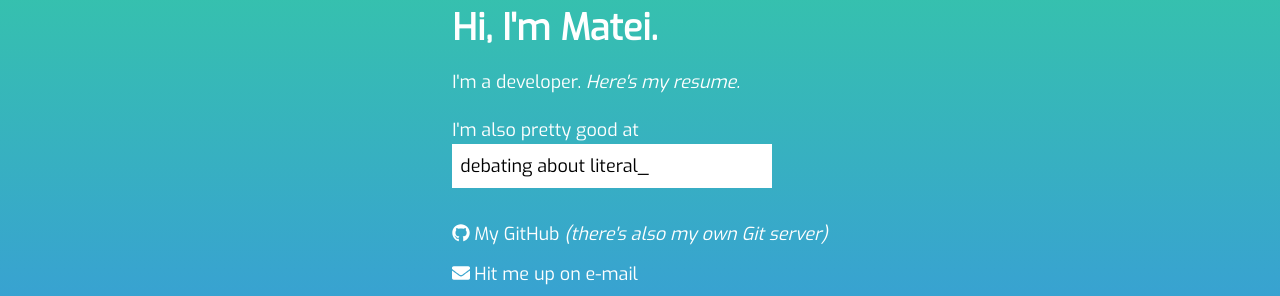
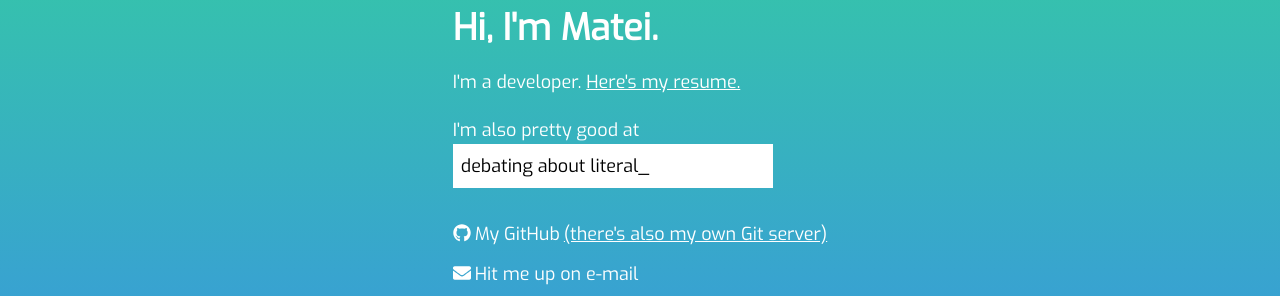
Before and after one commit to StormFireFox1/Homepage-Old, a Next.js app: page / in a window 1280 px wide. Shown: the part 186-482 px from the top of the page. Built offline with nearby package versions, Linux system fonts and the light colour scheme.

Commit message:
Add underline to links in hero section

```diff
--- a/components/HeroSection.tsx
+++ b/components/HeroSection.tsx
@@ -21,7 +21,7 @@ const HeroSection = (props: HeroSectionProps) => {
             <p className="text-lg py-5">
               I&apos;m a developer.
               {' '}
-              <Link href="/Resume.pdf"><a className="italic">Here&apos;s my resume.</a></Link>
+              <Link href="/Resume.pdf"><a className="underline">Here&apos;s my resume.</a></Link>
             </p>
             <p>
               I&apos;m also pretty good at
@@ -30,9 +30,10 @@ const HeroSection = (props: HeroSectionProps) => {
             <p className="block my-3"><Link href="https://github.com/StormFireFox1">
               <a>
                 <FontAwesomeIcon icon={faGithub} className="mr-1" />
-                My GitHub <Link href="https://git.stormhub.io/Storm_FireFox1"><a className="italic">(there&apos;s also my own Git server)</a></Link>
+                My GitHub
               </a>
             </Link>
+            <Link href="https://git.stormhub.io/Storm_FireFox1"><a className="underline ml-1">(there&apos;s also my own Git server)</a></Link>
             </p>
             <SplashLink
               icon={faEnvelope}
```
